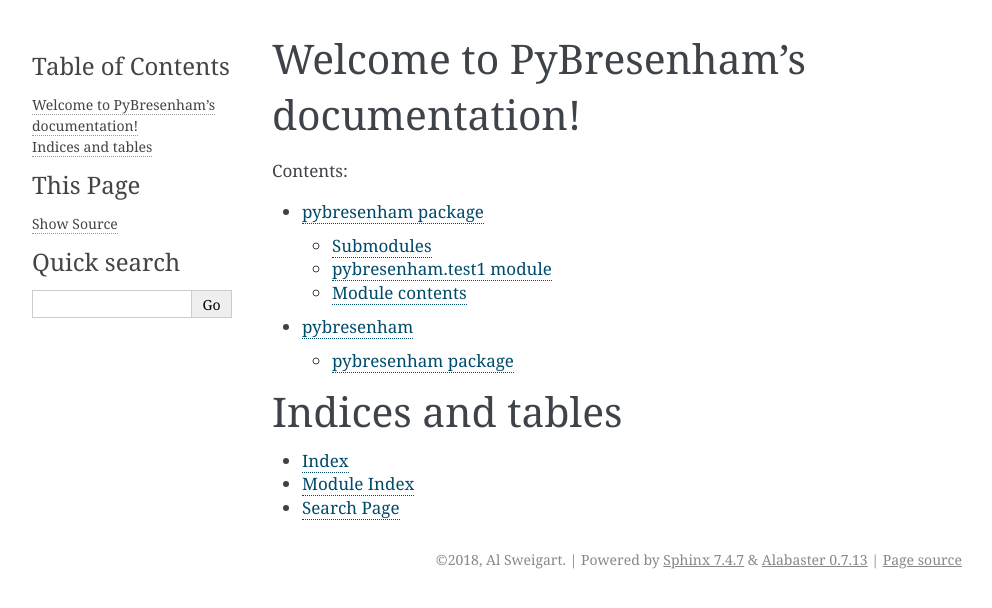
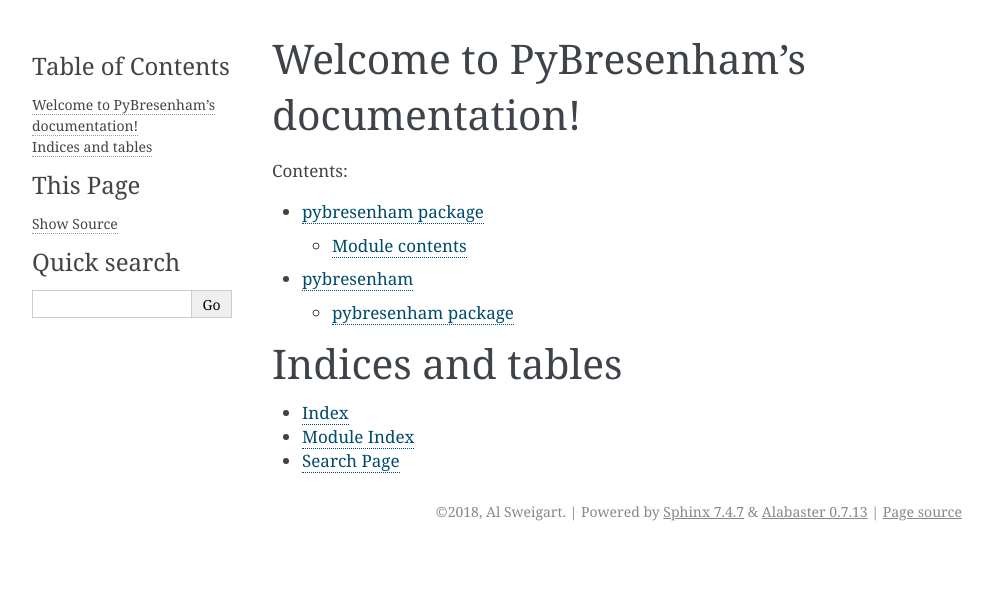
Before and after one commit to asweigart/pybresenham, a Sphinx documentation site: the page built from docs/index.rst, in a window 1280 px wide. Shown: the top 608 px of the page, without its empty margins (148-1140 px from the left). Built offline with Sphinx 7.4.7, drawn with Linux system fonts in a browser that asks for light colours.

Commit message:
Improving the documentation, but the autodoc stuff still looks a bit off.

```diff
--- a/docs/pybresenham.rst
+++ b/docs/pybresenham.rst
@@ -1,17 +1,5 @@
 pybresenham package
 ===================
-
-Submodules
-----------
-
-pybresenham.test1 module
-------------------------
-
-.. automodule:: pybresenham.test1
-    :members:
-    :undoc-members:
-    :show-inheritance:
-
 
 Module contents
 ---------------
--- a/pybresenham/__init__.py
+++ b/pybresenham/__init__.py
@@ -417,6 +417,7 @@
 
 
          O
+
     """
 
     # TODO - validate x, y, radius, sides
--- a/setup.py
+++ b/setup.py
@@ -4,7 +4,7 @@
 here = os.path.abspath(os.path.dirname(__file__))
 
 # Get the long description from the README file
-with open(os.path.join(here, 'README.rst'), encoding='utf-8') as f:
+with open(os.path.join(here, 'README.md'), encoding='utf-8') as f:
     long_description = f.read()
 
 
```
